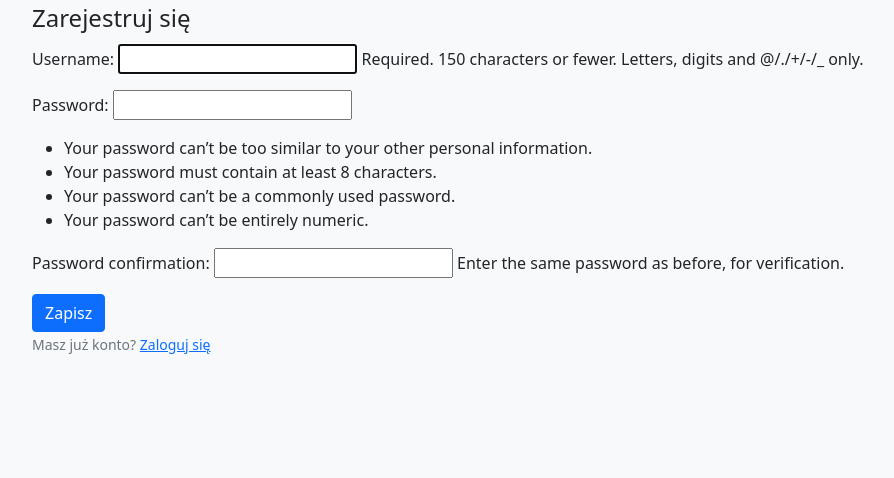
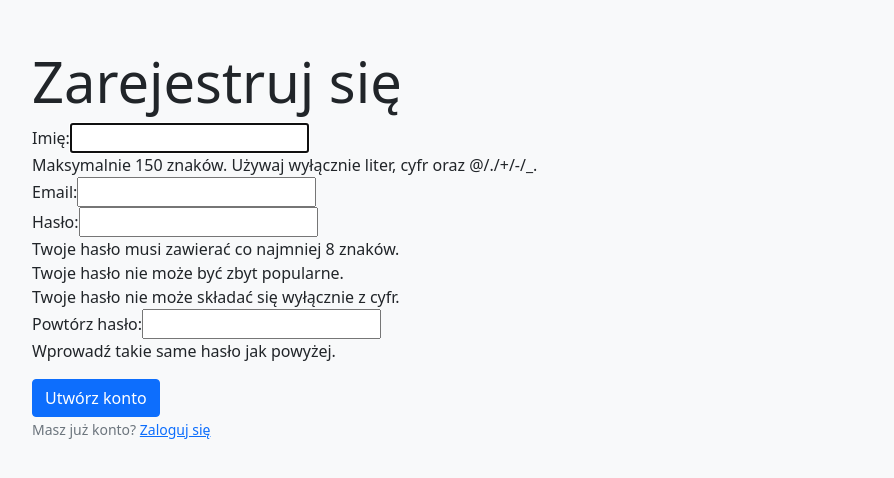
Before and after one commit to annasont/secret_santa, a Django app: page /register/ in a window 1280 px wide. Shown: the part 56-534 px from the top of the page, without its empty margins (62-956 px from the left). Run offline with Django 3.2, Linux system fonts and the light colour scheme; some libraries are stand-ins or nearby versions.

Commit message:
Overrode labels and help text in userRegisterForm, deleted Crispy

```diff
--- a/draw/templates/draw/home.html
+++ b/draw/templates/draw/home.html
@@ -1,5 +1,4 @@
 {% extends "draw/base.html" %}
-{% load crispy_forms_tags %}
 {% block content %}
     <div class="container pt-5">
         <div class="jumbotron">
@@ -13,7 +12,7 @@
         {% endif %}
 
         <form id="namesAndEmails" class="row g-3" method="POST">
-            {{ formset.management_form|crispy }}
+            {{ formset.management_form }}
             {% csrf_token %}
             <fieldset class="form-group">
                 {% for form in formset %}
--- /dev/null
+++ b/users/forms.py
@@ -0,0 +1,30 @@
+from django import forms
+from django.contrib.auth.models import User
+from django.contrib.auth.forms import UserCreationForm
+# from django.utils.translation import ugettext_lazy as _
+
+class UserRegisterForm(UserCreationForm):
+    email = forms.EmailField()
+
+    password1 = forms.CharField(
+        label='Hasło',
+        strip=False,
+        widget=forms.PasswordInput(),
+        help_text='Twoje hasło musi zawierać co najmniej 8 znaków.\nTwoje hasło nie może być zbyt popularne.\nTwoje hasło nie może składać się wyłącznie z cyfr.'
+    )
+    password2 = forms.CharField(
+        label='Powtórz hasło',
+        widget=forms.PasswordInput(),
+        strip=False,
+        help_text='Wprowadź takie same hasło jak powyżej.',
+    )
+
+    class Meta:
+        model = User
+        fields = ['username', 'email', 'password1', 'password2']
+        labels = {
+            'username': 'Imię',
+        }
+        help_texts = {
+            'username': 'Maksymalnie 150 znaków. Używaj wyłącznie liter, cyfr oraz @/./+/-/_.'
+        }
--- a/users/templates/users/register.html
+++ b/users/templates/users/register.html
@@ -1,14 +1,17 @@
 {% extends "draw/base.html" %}
+{% load crispy_forms_tags %}
 {% block content %}
-    <div class="container">
+    <div class="container pt-5">
+        <div class="jumbotron">
+            <h1 class="display-4">Zarejestruj się</h1>
+        </div>
         <form method='POST'>
             {% csrf_token %}
             <fieldset class="form-group">
-                <legend>Zarejestruj się</legend>
-                {{ form.as_p }}
+                {{ form|linebreaks }}
             </fieldset>
             <div class="form-group">
-                <button type="submit" class="btn btn-primary">Zapisz</button>
+                <button type="submit" class="btn btn-primary">Utwórz konto</button>
             </div>
         </form>
         <div>
--- a/users/views.py
+++ b/users/views.py
@@ -1,14 +1,15 @@
 from django.shortcuts import render, redirect
-from django.contrib.auth.forms import UserCreationForm
 from django.contrib import messages
+from .forms import UserRegisterForm
 
 def register(request):
     if request.method == 'POST':
-        form = UserCreationForm(request.POST)
+        form = UserRegisterForm(request.POST)
         if form.is_valid():
+            form.save()
             username = form.cleaned_data.get('username')
             messages.success(request, f'Konto utworzone dla {username}')
             return redirect('draw-home')
     else:
-        form = UserCreationForm()
+        form = UserRegisterForm()
     return render(request, 'users/register.html', {'form': form})
```
